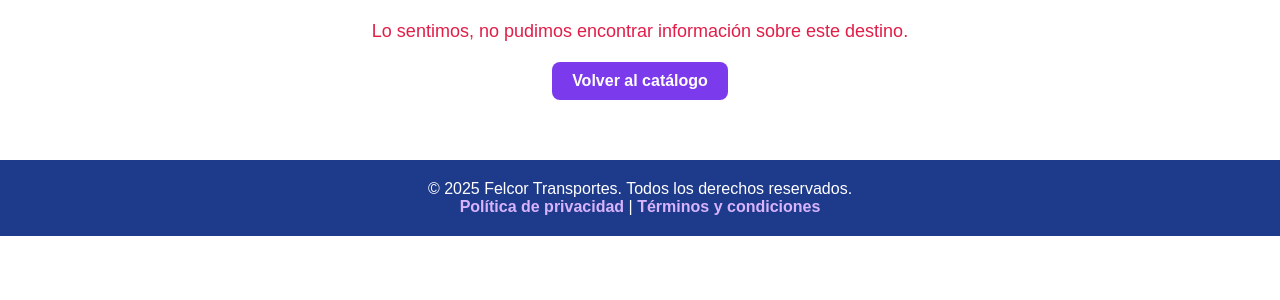
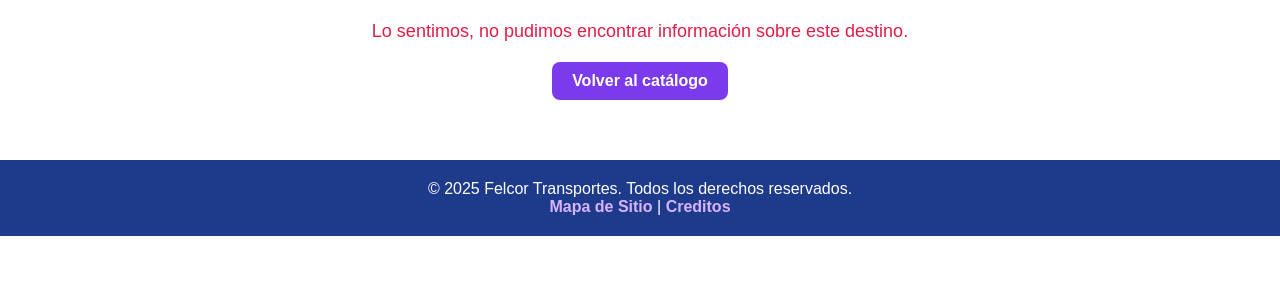
Before and after one commit to OliverLoera/PaginaFinal, a PHP site: page /destino.php in a window 1280 px wide. Shown: the part 172-472 px from the top of the page. Run offline with PHP 8.4, Linux system fonts and the light colour scheme; data that the repository does not hold is empty.

Commit message:
Update destino.php

```diff
--- a/destino.php
+++ b/destino.php
@@ -255,9 +255,9 @@ if ($encontrado) {
 </div>
 
 <footer>
-    <p>&copy; 2025 Felcor Transportes. Todos los derechos reservados.</p>
-    <p><a href="#">Política de privacidad</a> | <a href="#">Términos y condiciones</a></p>
-</footer>
+        <p>&copy; 2025 Felcor Transportes. Todos los derechos reservados.</p>
+        <p><a href="mapa.php">Mapa de Sitio</a> | <a href="creditos.php">Creditos</a></p>
+    </footer>
 
 </body>
 </html>
```
